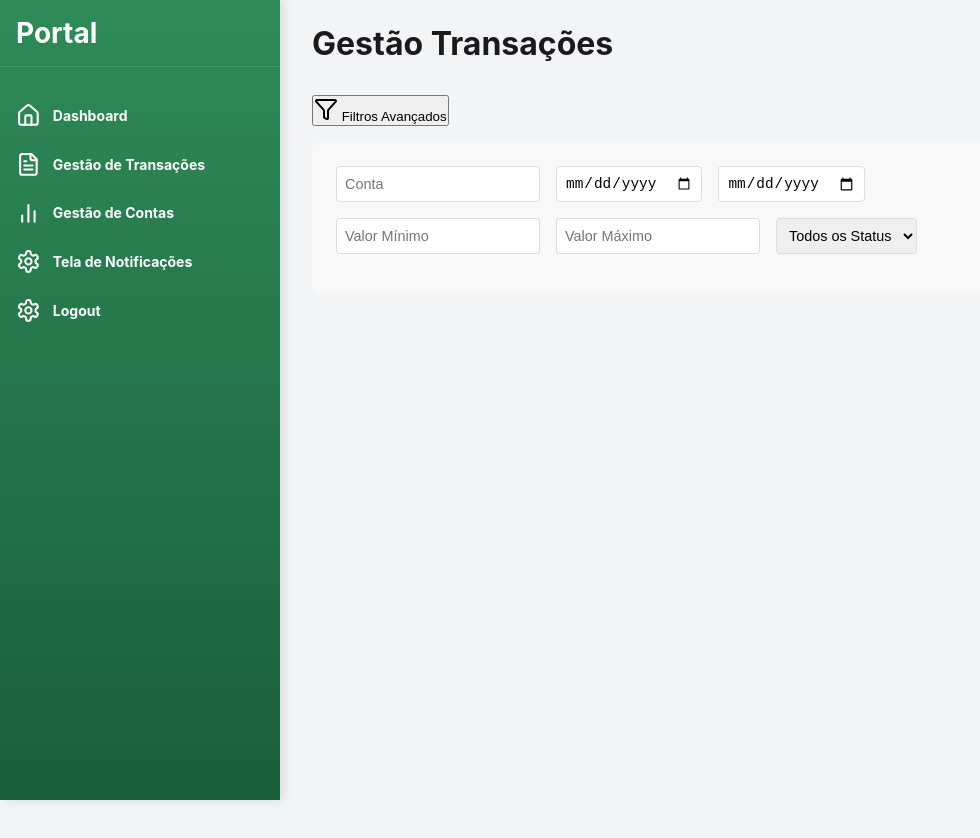
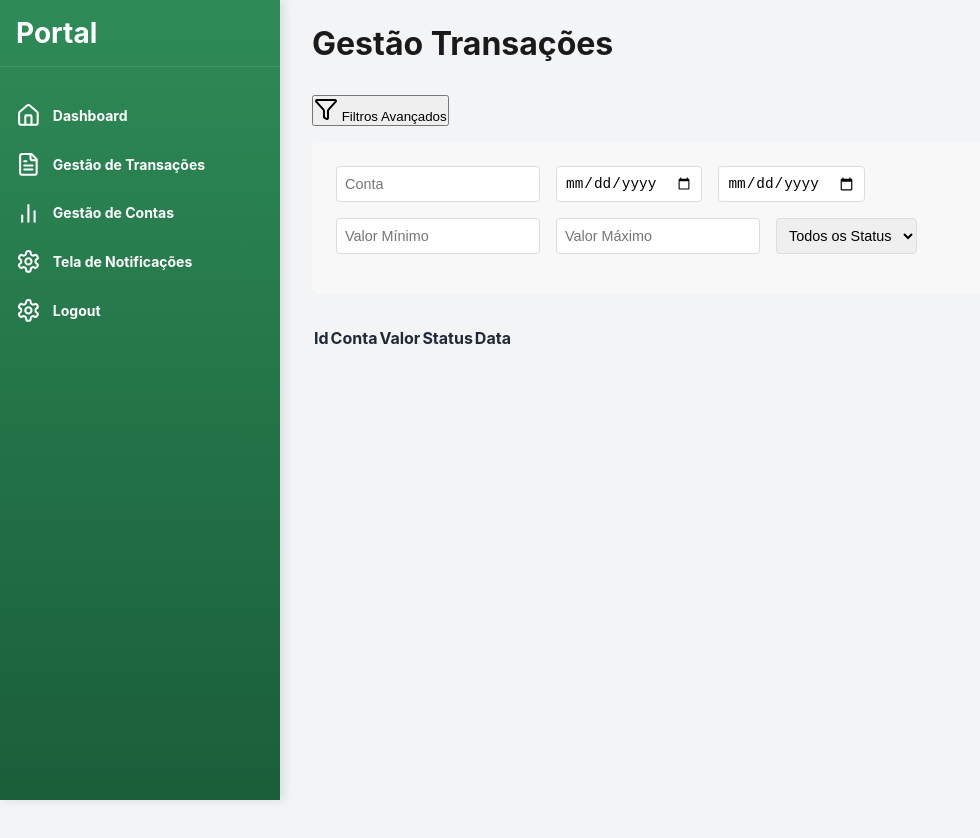
Before and after one commit to RusthenRonald2006/Portal-de-analise-em-anomalias-transacionais, a React (Create React App) app in the folder detec-anomalias/: page /gestaotransacoes in a window 1280 px wide. Shown: the top 838 px of the page, without its empty margins (0-980 px from the left). Built offline with nearby package versions, Linux system fonts and the light colour scheme; the HTML template or start-up script is replaced by a standard one.

Commit message:
adicionando cabeçalho de tabela

```diff
--- a/detec-anomalias/src/components/Pages/GestaoTransacoes.js
+++ b/detec-anomalias/src/components/Pages/GestaoTransacoes.js
@@ -60,7 +60,13 @@ function GestaoTransacoes(){
                 <div className={styles.table_container}>
                     <table>
                         <thead>
-
+                            <tr>
+                                <th>Id</th>
+                                <th>Conta</th>
+                                <th>Valor</th>
+                                <th>Status</th>
+                                <th>Data</th>
+                            </tr>
                         </thead>
                         <tbody>
 
```
